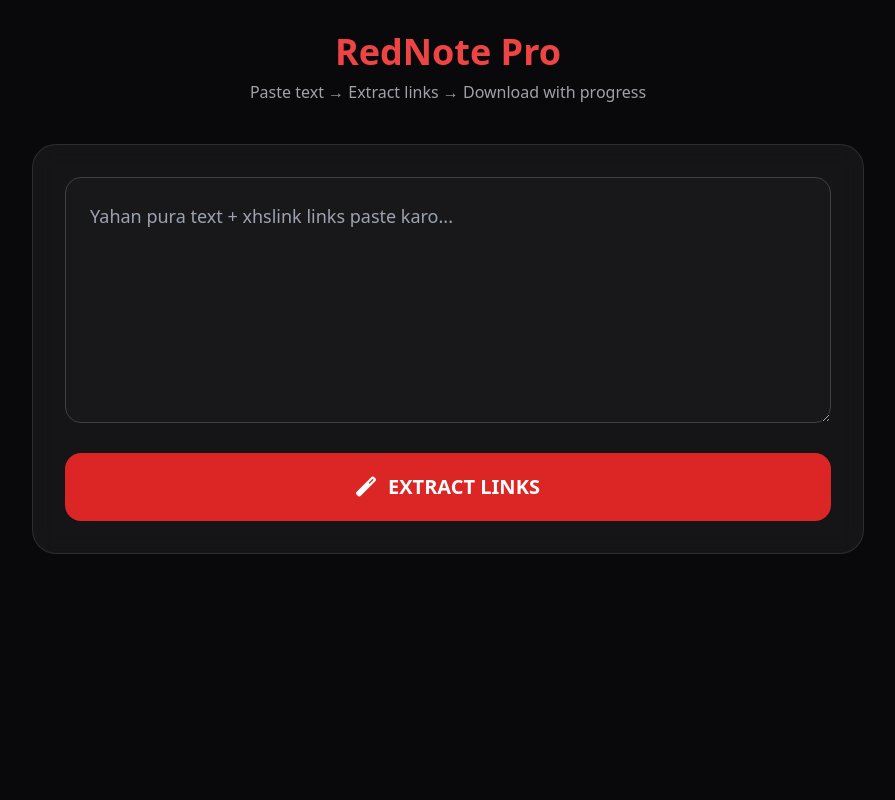
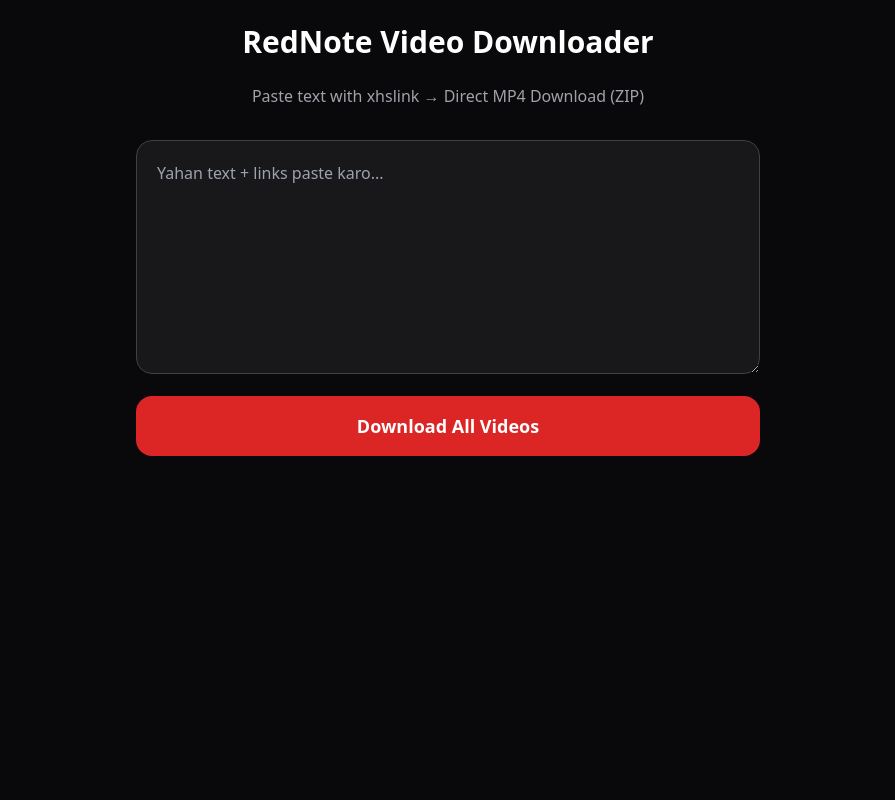
Before and after one commit to blogric/whimsy-downloader, a FastAPI app: page / in a window 1280 px wide. Shown: the whole page, without its empty margins (192-1087 px from the left). Run offline with FastAPI, Linux system fonts and the light colour scheme; some libraries are stand-ins or nearby versions.

Commit message:
Update index.html

```diff
--- a/templates/index.html
+++ b/templates/index.html
@@ -3,151 +3,39 @@
 <head>
     <meta charset="UTF-8">
     <meta name="viewport" content="width=device-width, initial-scale=1.0">
-    <title>RedNote Pro Downloader</title>
+    <title>RedNote Direct Downloader</title>
     <script src="https://cdn.tailwindcss.com"></script>
-    <link rel="stylesheet" href="https://cdnjs.cloudflare.com/ajax/libs/font-awesome/6.5.0/css/all.min.css">
-    <style>
-        body { font-family: system-ui, sans-serif; }
-        .glass { background: rgba(255,255,255,0.05); backdrop-filter: blur(12px); border: 1px solid rgba(255,255,255,0.1); }
-    </style>
 </head>
 <body class="bg-zinc-950 text-white min-h-screen">
-    <div class="max-w-4xl mx-auto p-8">
-        <h1 class="text-4xl font-bold text-center mb-2 text-red-500">RedNote Pro</h1>
-        <p class="text-center text-zinc-400 mb-10">Paste text → Extract links → Download with progress</p>
+    <div class="max-w-2xl mx-auto p-6">
+        <h1 class="text-3xl font-bold text-center mb-6">RedNote Video Downloader</h1>
+        <p class="text-center text-zinc-400 mb-8">Paste text with xhslink → Direct MP4 Download (ZIP)</p>
 
-        <div class="glass rounded-3xl p-8 mb-10">
-            <textarea id="text" rows="7"
-                      class="w-full bg-zinc-900 border border-zinc-700 rounded-2xl p-6 focus:outline-none focus:border-red-500 text-lg"
-                      placeholder="Yahan pura text + xhslink links paste karo..."></textarea>
+        <form id="form" class="space-y-4">
+            <textarea id="text" rows="8" class="w-full bg-zinc-900 border border-zinc-700 rounded-2xl p-5 focus:outline-none focus:border-red-500" placeholder="Yahan text + links paste karo..."></textarea>
 
-            <button onclick="extractLinks()"
-                    class="mt-6 w-full bg-red-600 hover:bg-red-700 py-5 rounded-2xl font-bold text-xl flex items-center justify-center gap-3">
-                <i class="fas fa-magic"></i> EXTRACT LINKS
+            <button type="submit" id="btn"
+                    class="w-full bg-red-600 hover:bg-red-700 py-4 rounded-2xl font-bold text-lg flex items-center justify-center gap-2">
+                <span>Download All Videos</span>
             </button>
-        </div>
+        </form>
 
-        <!-- Videos List -->
-        <div id="resultSection" class="hidden">
-            <div class="flex justify-between items-center mb-6">
-                <h2 class="text-2xl font-semibold">Found Videos <span id="count" class="text-red-500"></span></h2>
-            </div>
-
-            <div id="videoCards" class="space-y-6"></div>
-
-            <!-- All ZIP Button -->
-            <button onclick="downloadAllZip()"
-                    class="mt-12 w-full py-6 bg-gradient-to-r from-red-600 to-rose-600 rounded-3xl text-2xl font-bold flex items-center justify-center gap-4 hover:scale-[1.02] transition-all">
-                <i class="fas fa-file-archive"></i> DOWNLOAD ALL AS ZIP
-            </button>
-        </div>
-
-        <div id="globalStatus" class="mt-8 text-center text-sm"></div>
+        <div id="status" class="mt-6 text-center text-sm"></div>
     </div>
 
     <script>
-        let allLinks = [];
+        const form = document.getElementById('form');
+        form.addEventListener('submit', async (e) => {
+            e.preventDefault();
+            const text = document.getElementById('text').value.trim();
+            if (!text) return alert("Text paste karo!");
 
-        async function extractLinks() {
-            const text = document.getElementById('text').value.trim();
-            if (!text) return alert("Text paste karo bhai!");
-
-            document.getElementById('globalStatus').innerHTML = `<span class="text-yellow-400">Extracting links...</span>`;
-
-            // Frontend pe links extract kar rahe hain (simple regex)
-            const urlRegex = /https?:\/\/[^\s<>"]+/g;
-            allLinks = (text.match(urlRegex) || []).filter(url => url.includes('xhslink.com'));
-            allLinks = [...new Set(allLinks)];   // unique
-
-            if (allLinks.length === 0) {
-                document.getElementById('globalStatus').innerHTML = `<span class="text-red-400">Koi valid xhslink nahi mila</span>`;
-                return;
-            }
-
-            renderCards();
-            document.getElementById('resultSection').classList.remove('hidden');
-            document.getElementById('globalStatus').innerHTML = '';
-        }
-
-        function renderCards() {
-            const container = document.getElementById('videoCards');
-            container.innerHTML = '';
-            document.getElementById('count').textContent = `(${allLinks.length})`;
-
-            allLinks.forEach((link, index) => {
-                const cardHTML = `
-                    <div class="glass rounded-3xl p-6">
-                        <div class="flex items-start gap-4">
-                            <div class="flex-1 min-w-0">
-                                <p class="text-red-400 text-sm mb-1">Video ${index + 1}</p>
-                                <a href="${link}" target="_blank" class="text-white hover:text-red-300 break-all text-[15px]">${link}</a>
-                            </div>
-                            <button onclick="downloadSingleVideo(${index}, this)"
-                                    class="px-7 py-3 bg-red-600 hover:bg-red-700 rounded-2xl font-medium flex-shrink-0">
-                                Download MP4
-                            </button>
-                        </div>
-
-                        <div id="status-${index}" class="mt-5 text-sm min-h-[24px]"></div>
-                        <div class="h-2.5 bg-zinc-800 rounded-full mt-3 overflow-hidden">
-                            <div id="progress-${index}" class="h-2.5 bg-red-500 w-0 transition-all duration-300"></div>
-                        </div>
-                    </div>
-                `;
-                container.innerHTML += cardHTML;
-            });
-        }
-
-        async function downloadSingleVideo(index, button) {
-            const link = allLinks[index];
-            const statusEl = document.getElementById(`status-${index}`);
-            const progressEl = document.getElementById(`progress-${index}`);
-
-            button.disabled = true;
-            button.innerHTML = `<i class="fas fa-spinner fa-spin"></i> Downloading...`;
-
-            statusEl.innerHTML = `<span class="text-yellow-400">Downloading... 0%</span>`;
-            progressEl.style.width = '0%';
-
-            try {
-                const res = await fetch('/download_single', {
-                    method: 'POST',
-                    headers: { 'Content-Type': 'application/x-www-form-urlencoded' },
-                    body: new URLSearchParams({ url: link })
-                });
-
-                if (res.ok) {
-                    const blob = await res.blob();
-                    const url = URL.createObjectURL(blob);
-                    const a = document.createElement('a');
-                    a.href = url;
-                    a.download = `rednote_video_${index+1}.mp4`;
-                    a.click();
-                    URL.revokeObjectURL(url);
-
-                    // Complete
-                    statusEl.innerHTML = `<span class="text-green-400 flex items-center gap-2"><i class="fas fa-check-circle"></i> Completed ✓</span>`;
-                    progressEl.style.width = '100%';
-                    progressEl.classList.add('!bg-green-500');
-                } else {
-                    const errData = await res.json().catch(() => ({}));
-                    statusEl.innerHTML = `<span class="text-red-400">Failed - ${errData.error || 'Unknown error'}</span>`;
-                }
-            } catch (err) {
-                statusEl.innerHTML = `<span class="text-red-400">Network Error</span>`;
-            }
-
-            button.disabled = false;
-            button.innerHTML = 'Download MP4';
-        }
-
-        async function downloadAllZip() {
-            const text = document.getElementById('text').value.trim();
-            const btn = event.currentTarget;
-            const originalText = btn.innerHTML;
+            const btn = document.getElementById('btn');
+            const status = document.getElementById('status');
 
             btn.disabled = true;
-            btn.innerHTML = `<i class="fas fa-spinner fa-spin"></i> Preparing ZIP...`;
+            btn.innerHTML = `Downloading... <span class="animate-pulse">⏳</span>`;
+            status.innerHTML = "Links extract ho rahe hain aur download shuru...";
 
             try {
                 const res = await fetch('/download', {
@@ -164,19 +52,17 @@
                     a.download = 'rednote_videos.zip';
                     a.click();
                     URL.revokeObjectURL(url);
-
-                    document.getElementById('globalStatus').innerHTML = `<span class="text-green-400">✅ All videos downloaded as ZIP!</span>`;
+                    status.innerHTML = `<span class="text-green-400">✅ Download complete!</span>`;
                 } else {
-                    const err = await res.json().catch(() => ({}));
-                    alert("ZIP download failed: " + (err.error || "Unknown error"));
+                    const err = await res.json();
+                    status.innerHTML = `<span class="text-red-400">❌ ${err.error || 'Download failed'}</span>`;
                 }
-            } catch (e) {
-                alert("Network error while downloading ZIP");
-            }
+            } catch (err) {
+status.innerHTML = `<span class="text-yellow-400">Trying to download... (RedNote sometimes blocks direct download)</span>`;            }
 
             btn.disabled = false;
-            btn.innerHTML = originalText;
-        }
+            btn.innerHTML = 'Download All Videos';
+        });
     </script>
 </body>
 </html>
```
